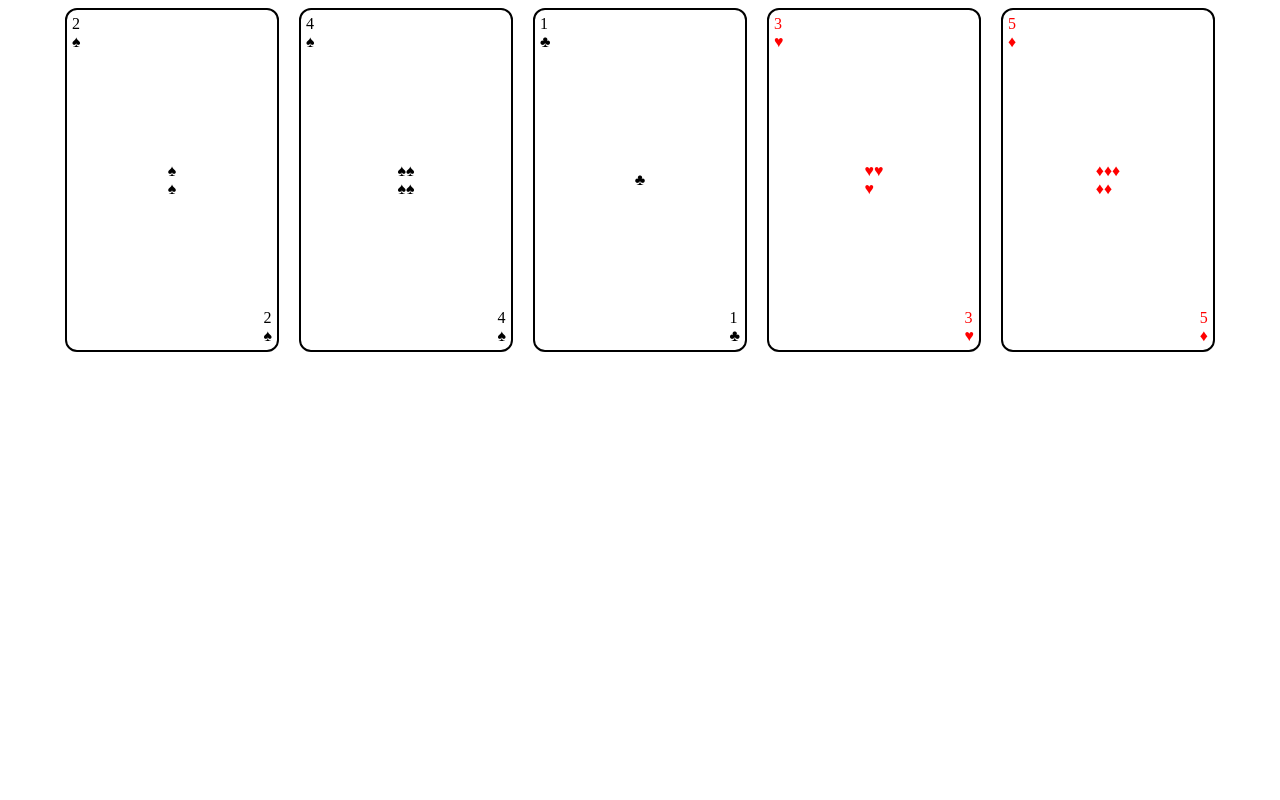
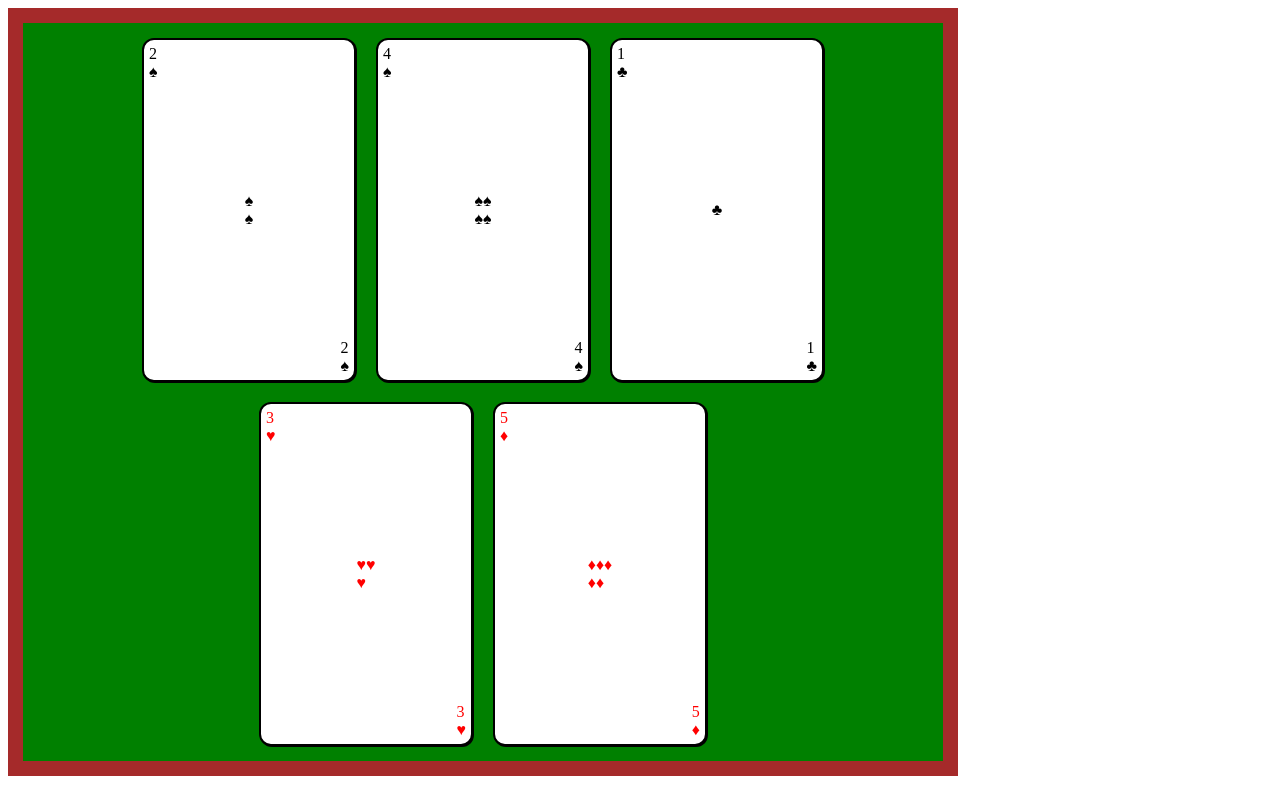
Before and after one commit to doqa-io/playing-card-page, a plain HTML site: page index.html in a window 1280 px wide. Drawn offline with Linux system fonts and the light colour scheme.

Commit message:
fix styles for playing cards layout and improve card design

```diff
--- a/styles.css
+++ b/styles.css
@@ -3,7 +3,11 @@
   justify-content: center;
   flex-wrap: wrap;
   gap: 20px;
-}
+  background-color: green;
+  max-width: 890px;
+  padding: 15px;
+  border: 15px solid brown;
+  }
 
 .card {
   display: flex;
@@ -13,11 +17,13 @@
   height: 330px;
   border-radius: 12px;
   padding: 5px;
+  background-color: white;
+  box-shadow: 1px 1px black;
 }
 
 .red {
   color: #FF0000;
-  }
+}
 
 .left {
   align-self: flex-start;
```
